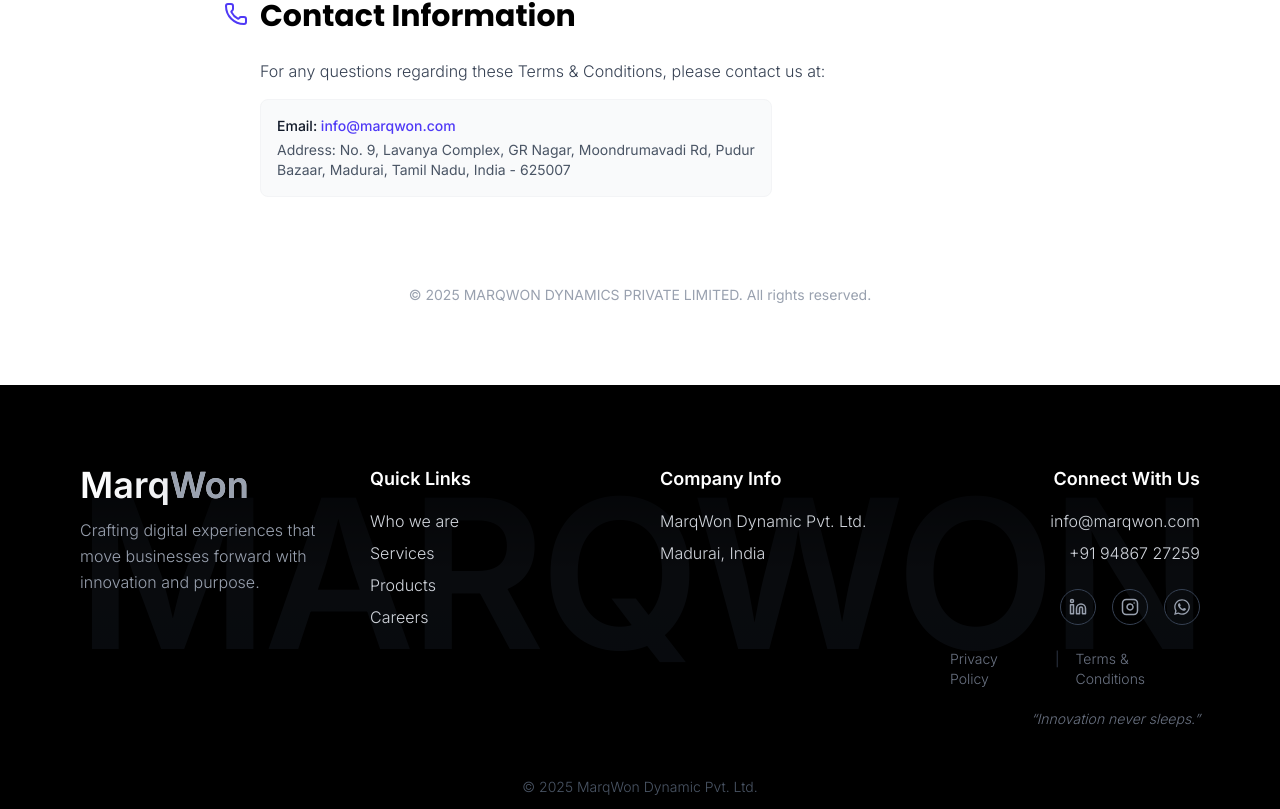
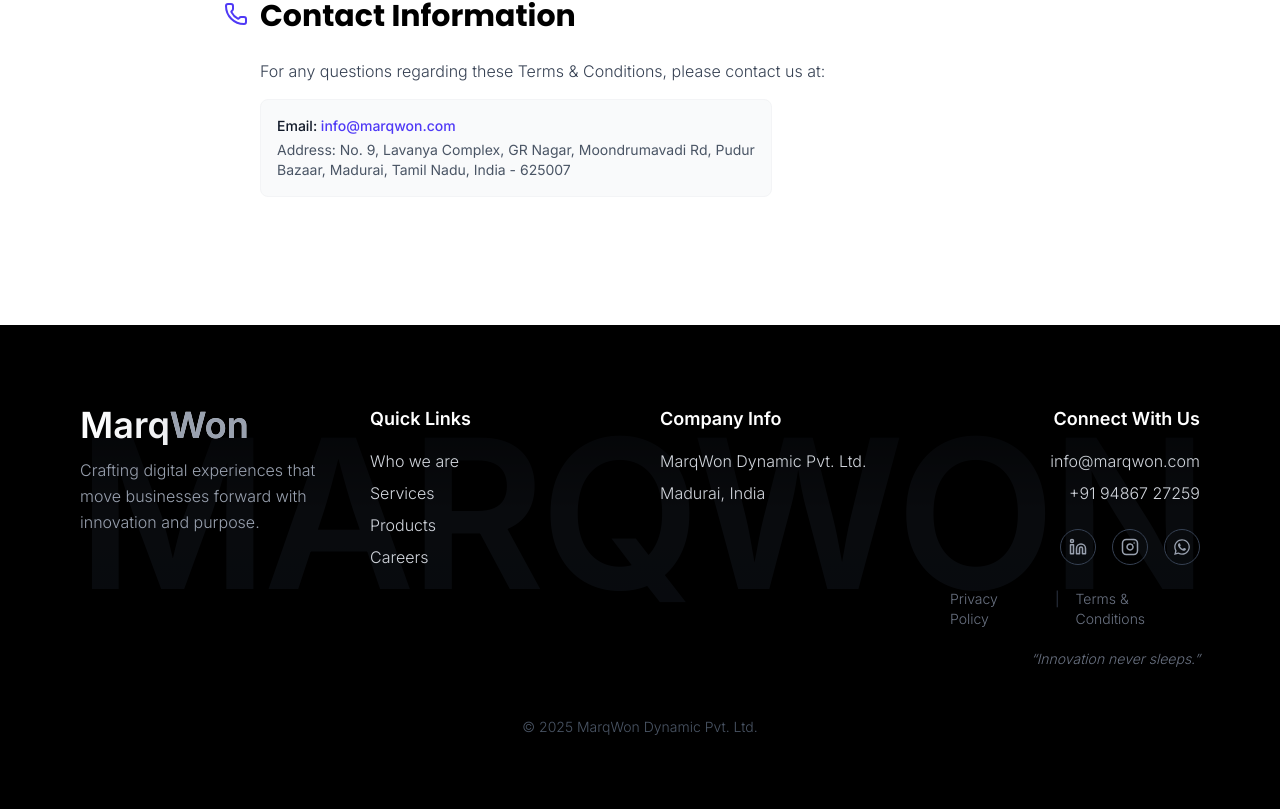
Before and after one commit to divi1127/MarqWon, a React (Vite) app: page /terms-conditions in a window 1280 px wide. Shown: the part 3402-4211 px from the top of the page. After the commit the page ends 4151 px from the top, so only its background shows below. Built offline with nearby package versions, Linux system fonts and the light colour scheme; what react-head would draw is missing.

Commit message:
first commit

```diff
--- a/src/sections/TermsAndConditionsPage.jsx
+++ b/src/sections/TermsAndConditionsPage.jsx
@@ -166,10 +166,7 @@
                     </div>
                 </div>
 
-                {/* Footer */}
-                <div className="pt-10">
-                    <p className="text-center text-sm text-gray-400">© 2025 {termsData.companyName}. All rights reserved.</p>
-                </div>
+
 
             </div>
         </div>
```
